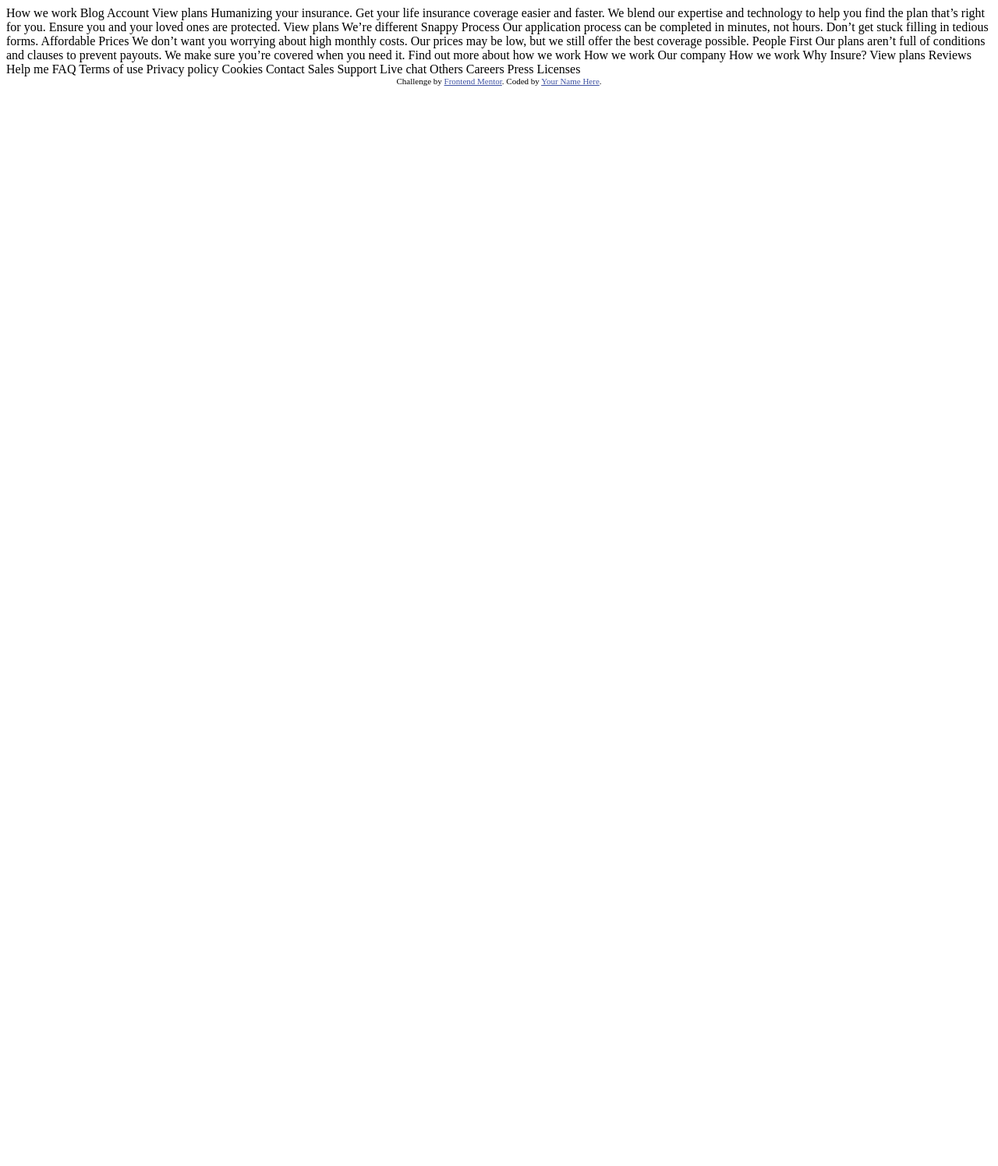
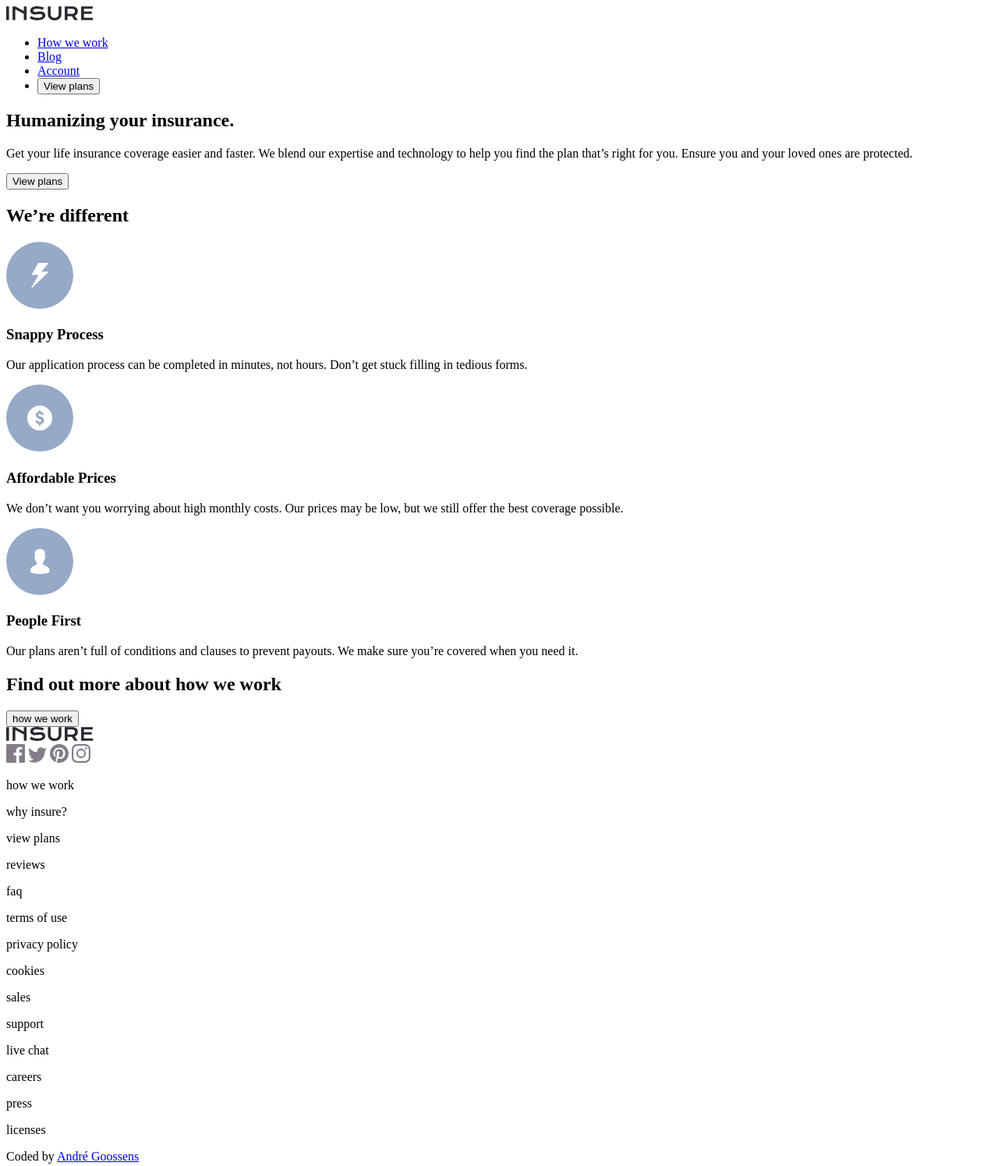
Before and after one commit to AGsPortfolio/insurance-landingpage, a plain HTML site: page index.html in a window 1280 px wide. Shown: the whole page at 78% size. Before the commit the page ends 800 px from the top, so only its background shows below. Drawn offline with Linux system fonts and the light colour scheme.

Commit message:
First set up

```diff
--- a/index.html
+++ b/index.html
@@ -1,85 +1,97 @@
 <!DOCTYPE html>
 <html lang="en">
-<head>
-  <meta charset="UTF-8">
-  <meta name="viewport" content="width=device-width, initial-scale=1.0"> <!-- displays site properly based on user's device -->
+  <head>
+    <meta charset="UTF-8">
+    <meta name="viewport" content="width=device-width, initial-scale=1.0">
 
-  <link rel="icon" type="image/png" sizes="32x32" href="./images/favicon-32x32.png">
+    <title>Insure landing page</title>
+  </head>
 
-  <title>Frontend Mentor | Insure landing page</title>
+  <body>
+    <header>
+      <img src="/images/logo.svg" alt="Logo">
+      <nav>
+        <ul>
+          <li><a href="#How we work">How we work</a></li>
+          <li><a href="#Blog">Blog</a></li>
+          <li><a href="#Account">Account</a></li>
+          <li><button class="Button">View plans</button></li>
+        </ul>
+      </nav>
+    </header>
 
-  <!-- Feel free to remove these styles or customise in your own stylesheet 👍 -->
-  <style>
-    .attribution { font-size: 11px; text-align: center; }
-    .attribution a { color: hsl(228, 45%, 44%); }
-  </style>
-</head>
-<body>
+    <main class="Main-class">
+      <section class="Humanizing">
+        <h1>Humanizing your insurance.</h1>
+        <p> Get your life insurance coverage easier and faster. We blend our expertise
+        and technology to help you find the plan that’s right for you. Ensure you
+        and your loved ones are protected.</p>
+        <button class="Button">View plans</button>
 
-  How we work
-  Blog
-  Account
-  View plans
+      </section>
+      <section class="Different">
+        <h1>We’re different</h1>
+        <img src="/images/icon-snappy-process.svg" alt="Snappy icon">
+        <h3>Snappy Process</h3>
+        <p>Our application process can be completed in minutes, not hours. Don’t get
+        stuck filling in tedious forms.</p>
+        <img src="/images/icon-affordable-prices.svg" alt="$ icon">
+        <h3>Affordable Prices</h3>
+        <p>We don’t want you worrying about high monthly costs. Our prices may be low,
+        but we still offer the best coverage possible.</p>
+        <img src="/images/icon-people-first.svg" alt="Person icon">
+        <h3>People First</h3>
+        <p>Our plans aren’t full of conditions and clauses to prevent payouts. We make
+        sure you’re covered when you need it.</p>
+      </section>
 
-  Humanizing your insurance.
+      <section class="Find-out">
+        <h1>Find out more about how we work</h1>
+        <button class="Button">how we work</button>
+      </section>
+    </main>
+  </body>
 
-  Get your life insurance coverage easier and faster. We blend our expertise
-  and technology to help you find the plan that’s right for you. Ensure you
-  and your loved ones are protected.
+  <footer class="Footer-head">
+    <div class="logo">
+      <img src="/images/logo.svg" alt="Logo">
+    </div>
+    <div class="icons">
+      <img src="/images/icon-facebook.svg" alt="Facebook icon">
+      <img src="/images/icon-twitter.svg" alt="Twitter icon">
+      <img src="/images/icon-pinterest.svg" alt="Pinterest icon">
+      <img src="/images/icon-instagram.svg" alt="Instagram icon">
+    </div>
+  </footer>
 
-  View plans
+  <footer class="Site-links">
+    <div class="Our-company">
+      <p>how we work</p>
+      <p>why insure?</p>
+      <p>view plans</p>
+      <p>reviews</p>
+    </div>
+    <div class="Help-me">
+      <p>faq</p>
+      <p>terms of use</p>
+      <p>privacy policy</p>
+      <p>cookies</p>
+    </div>
+    <div class="Contact">
+      <p>sales</p>
+      <p>support</p>
+      <p>live chat</p>
+    </div>
+    <div class="Others">
+      <p>careers</p>
+      <p>press</p>
+      <p>licenses</p>
+    </div>
+  </footer>
 
-  We’re different
-
-  Snappy Process
-
-  Our application process can be completed in minutes, not hours. Don’t get
-  stuck filling in tedious forms.
-
-  Affordable Prices
-
-  We don’t want you worrying about high monthly costs. Our prices may be low,
-  but we still offer the best coverage possible.
-
-  People First
-
-  Our plans aren’t full of conditions and clauses to prevent payouts. We make
-  sure you’re covered when you need it.
-
-  Find out more about how we work
-
-  How we work
-
-  Our company
-
-  How we work
-  Why Insure?
-  View plans
-  Reviews
-
-  Help me
-
-  FAQ
-  Terms of use
-  Privacy policy
-  Cookies
-
-  Contact
-
-  Sales
-  Support
-  Live chat
-
-  Others
-
-  Careers
-  Press
-  Licenses
-
-
-  <div class="attribution">
-    Challenge by <a href="https://www.frontendmentor.io?ref=challenge" target="_blank">Frontend Mentor</a>.
-    Coded by <a href="#">Your Name Here</a>.
-  </div>
-</body>
+  <footer>
+    <div class="Coded-by">
+        Coded by <a href="https://github.com/AGsPortfolio" target="blank">André Goossens</a>
+    </div>
+  </footer>
 </html>
```
